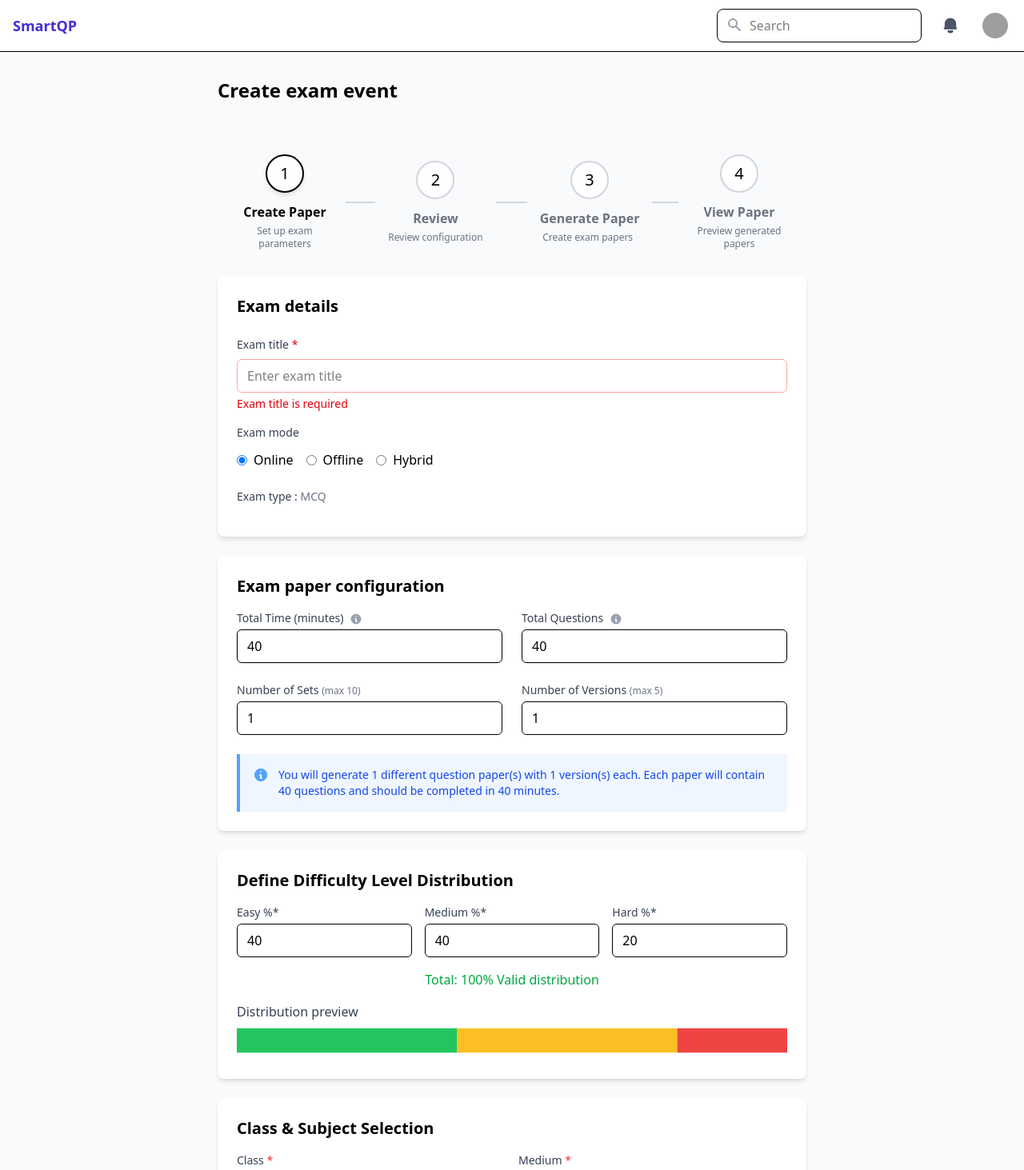
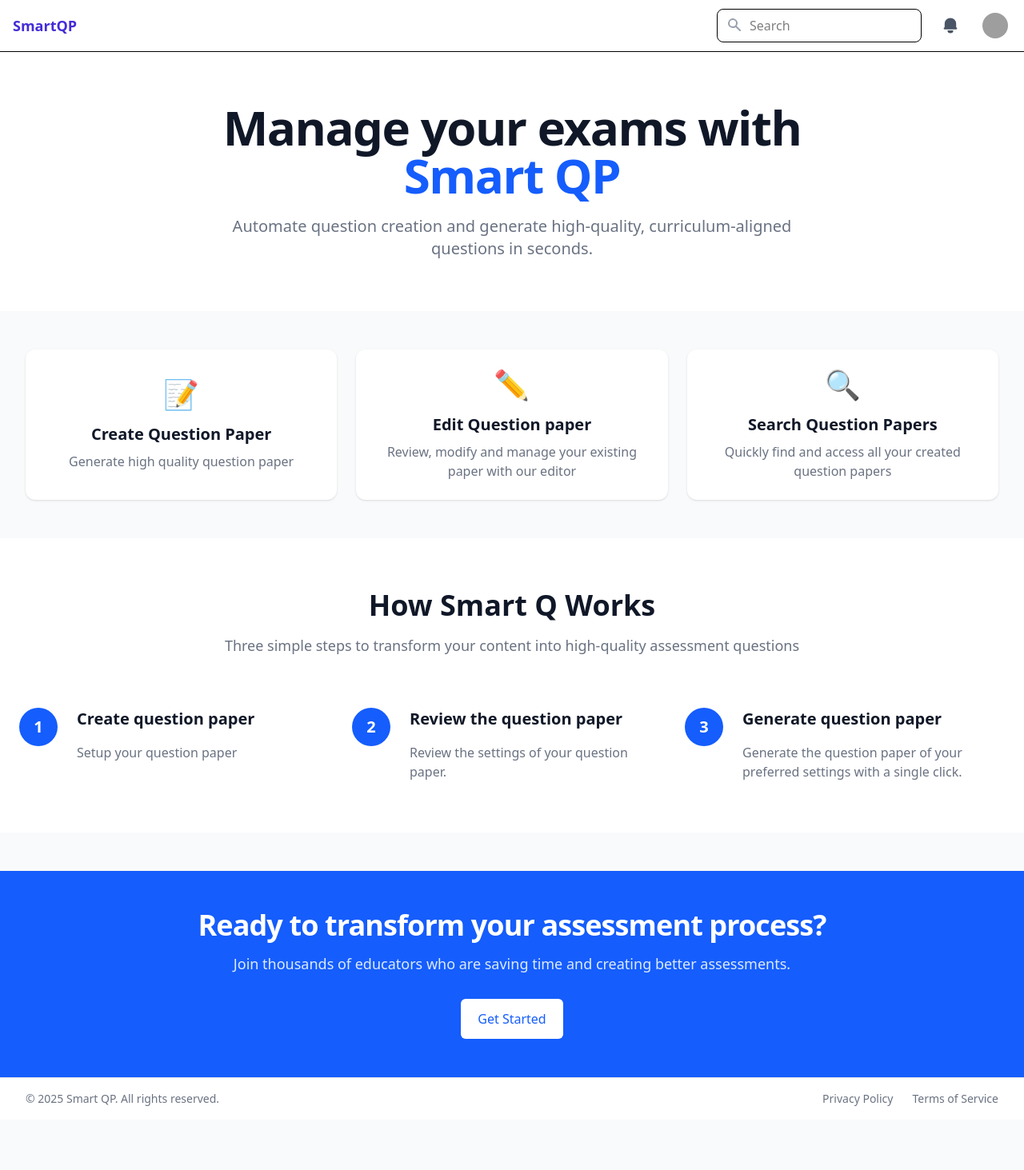
Before and after one commit to Crizter/smartqp, a SvelteKit app: page / in a window 1280 px wide. Shown: the top 1463 px of the page at 80% size. After the commit the page ends 1400 px from the top, so only its background shows below. Built offline with nearby package versions, Linux system fonts and the light colour scheme; grey boxes are pictures that could not be loaded.

Commit message:
Create landing page

```diff
--- a/src/routes/+page.svelte
+++ b/src/routes/+page.svelte
@@ -1,287 +1,154 @@
 <script>
-  import ExamDetailsForm from '$lib/components/ExamDetailsForm.svelte';
-  import ExamConfig from '$lib/components/ExamConfig.svelte';
-  import DifficultyDistribution from '$lib/components/DifficultyDistribution.svelte';
-  import ClassSubjectSelector from '$lib/components/ClassSubjectSelector.svelte';
-  import ChapterSelector from '$lib/components/ChapterSelector.svelte';
-  import QuestionsList from '$lib/components/QuestionsList.svelte';
-  import ActionButtons from '$lib/components/ActionButtons.svelte';
-  import Card from '$lib/components/Card.svelte';
-  import ConfigurationSummary from '$lib/components/ConfigurationSummary.svelte';
-  import QuestionDifficultyDistribution from '$lib/components/QuestionDifficultyDistribution.svelte';
-  import QuestionGroupsPreview from '$lib/components/QuestionGroupsPreview.svelte';
-  import ActionBar from '$lib/components/ActionBar.svelte';
-  import ReviewPage from '$lib/components/ReviewPage.svelte';
-  import Stepper from '$lib/components/Stepper.svelte';
-  import GeneratePapers from '$lib/components/GeneratePapers.svelte';
+
+    import { goto } from "$app/navigation";
+
+    const features =  [
+        {
+            title : 'Create Question Paper' ,
+            description:'Generate high quality question paper',
+            icon: '📝',
+            route: '/create-paper' ,
+        },
+        {
+            title : 'Edit Question paper',
+            description:  'Review, modify and manage your existing paper with our editor',
+            icon: '✏️',
+            route:'/edit'  ,
+        },
+        {
+            title : 'Search Question Papers' ,
+            description: 'Quickly find and access all your created question papers ' ,
+            icon: '🔍',
+            route: '/search',
+        }
+    ] ;
+
+    function navigateTo(route) {
+        goto(route) ;
+    }
+</script>
 
 
-  // Exam details state
-  let examTitle = '';
-  let examMode = 'Online';
-  let examClass = '';
-  let examMedium = '';
-  let examSubject = '';
+<main class="min-h-screen bg-gray-50">
+  <!-- Hero Section -->
+  <div class="bg-white">
+    <div class="max-w-7xl mx-auto px-4 sm:px-6 lg:px-8 py-16">
+      <div class="text-center">
+        <h1 class="text-4xl tracking-tight font-extrabold text-gray-900 sm:text-5xl md:text-6xl">
+          <span class="block">Manage your exams with</span>
+          <span class="block text-blue-600">Smart QP</span>
+        </h1>
+        <p class="mt-3 max-w-md mx-auto text-base text-gray-500 sm:text-lg md:mt-5 md:text-xl md:max-w-3xl">
+          Automate question creation and generate high-quality, curriculum-aligned questions in seconds.
+        </p>
+      </div>
+    </div>
+  </div>
+
+  <!-- Features Grid -->
+  <div class="max-w-7xl mx-auto px-4 sm:px-6 lg:px-8 py-12">
+    <div class="grid grid-cols-1 gap-6 sm:grid-cols-2 lg:grid-cols-3">
+      {#each features as feature}
+        <button
+          on:click={() => navigateTo(feature.route)}
+          class="relative group bg-white p-6 focus:outline-none rounded-xl shadow-sm hover:shadow-md transition-all duration-200"
+        >
+          <div>
+            <span class="text-4xl">{feature.icon}</span>
+            <h3 class="mt-4 text-xl font-semibold text-gray-900 group-hover:text-blue-600 transition-colors">
+              {feature.title}
+            </h3>
+            <p class="mt-2 text-gray-500">
+              {feature.description}
+            </p>
+          </div>
+          <span
+            class="absolute bottom-4 right-4 text-blue-600 opacity-0 group-hover:opacity-100 transition-opacity"
+            aria-hidden="true"
+          >
+            →
+          </span>
+        </button>
+      {/each}
+    </div>
+  </div>
+
+  <!-- How it Works Section -->
+  <div class="bg-white py-16">
+    <div class="max-w-7xl mx-auto px-4 sm:px-6 lg:px-8">
+      <div class="text-center">
+        <h2 class="text-3xl font-extrabold text-gray-900 sm:text-4xl">
+          How Smart Q Works
+        </h2>
+        <p class="mt-4 text-lg text-gray-500">
+          Three simple steps to transform your content into high-quality assessment questions
+        </p>
+      </div>
+
+      <div class="mt-16">
+        <div class="grid grid-cols-1 gap-8 md:grid-cols-3">
+          <!-- Step 1 -->
+          <div class="relative">
+            <div class="absolute flex items-center justify-center w-12 h-12 rounded-full bg-blue-600 text-white text-xl font-bold -left-2">
+              1
+            </div>
+            <div class="pl-16">
+              <h3 class="text-xl font-bold text-gray-900 mb-4">Create question paper</h3>
+              <p class="text-gray-500">
+                Setup your question paper
+              </p>
+            </div>
+          </div>
+
+          <!-- Step 2 -->
+          <div class="relative">
+            <div class="absolute flex items-center justify-center w-12 h-12 rounded-full bg-blue-600 text-white text-xl font-bold -left-2">
+              2
+            </div>
+            <div class="pl-16">
+              <h3 class="text-xl font-bold text-gray-900 mb-4">Review the question paper</h3>
+              <p class="text-gray-500">
+                Review the settings of your question paper.
+              </p>
+            </div>
+          </div>
+
+          <!-- Step 3 -->
+          <div class="relative">
+            <div class="absolute flex items-center justify-center w-12 h-12 rounded-full bg-blue-600 text-white text-xl font-bold -left-2">
+              3
+            </div>
+            <div class="pl-16">
+              <h3 class="text-xl font-bold text-gray-900 mb-4">Generate question paper</h3>
+              <p class="text-gray-500">
+                Generate the question paper of your preferred settings with a single click.
+              </p>
+            </div>
+          </div>
+        </div>
 
 
+      </div>
+    </div>
+  </div>
 
-  // Initialize validation states
-  let examDetailsValid = true;
-  let classSubjectValid = true;
-  let examConfigValid = true;
-  let difficultyValid = true;
-
-  // Initialize validation errors object
-  let validationErrors = {
-    questions: null,
-    versions: null,
-    sets: null
-  };
-
-  // Exam configuration state
-  let totalTime = 40;
-  let totalQuestions = 40;
-  let numberOfSets = 1;
-  let numberOfVersions = 1;
-
-  // Groups and questions state
-  let groups = [];
-  let allQuestions = [];
-  let currentView = 'config';
-  let easy = 40;
-  let medium = 40;
-  let hard = 20;
-
-
-
-  // prop for the difficulty distribution
-  let isReviewPageEnabled = false;
-  $: isReviewPageEnabled = currentView !== 'config';
-
-
-  function handleGroupCreate(event) {
-    const { type, items, totalQuestions } = event.detail;
-
-    const newGroup = {
-      id: groups.length + 1,
-      description: `Group ${groups.length + 1}`,
-      type: type,
-      items: items.map(item => ({...item})),
-      availableQuestions: totalQuestions,
-      questionsToInsert: 10
-    };
-
-    // Populate questions for the selected items
-    allQuestions = items.flatMap((item, index) =>
-      Array.from({ length: 10 }, (_, i) => ({
-        id: allQuestions.length + 1,
-        text: `Sample question ${allQuestions.length + 1} from ${item.name}`,
-        type: "MCQ",
-        marks: 2,
-        difficulty: "Medium",
-        chapter: item.name,
-        isBlacklisted: false
-      }))
-    );
-
-    groups = [...groups, newGroup];
-  }
-
-  function handleReset() {
-    groups = [];
-    allQuestions = [];
-  }
-
-  function handleDelete() {
-    groups = [];
-    allQuestions = [];
-  }
-
-  function handleExamConfigValidation(event) {
-    examConfigValid = event.detail.isValid;
-    // Ensure we always have a valid errors object
-    validationErrors = event.detail.errors || {
-      questions: null,
-      versions: null,
-      sets: null
-    };
-  }
-
-  function handleCreatePaper(event) {
-    event.preventDefault();
-    if (!examDetailsValid || !classSubjectValid || !examConfigValid) {
-      const errors = [];
-      if (validationErrors.questions) errors.push(validationErrors.questions);
-      if (validationErrors.versions) errors.push(validationErrors.versions);
-      if (validationErrors.sets) errors.push(validationErrors.sets);
-
-      alert(errors.length > 0
-        ? `Please fix the following errors:\n${errors.join('\n')}`
-        : 'Please fix all validation errors before proceeding'
-      );
-      return;
-    }
-    if(difficultyValid) {
-      currentView = 'review' ;
-    }
-    currentView = 'review';
-  }
-
-  function handleExamConfigUpdate(event) {
-    totalTime = event.detail.totalTime;
-    totalQuestions = event.detail.totalQuestions;
-    numberOfSets = event.detail.numberOfSets;
-    numberOfVersions = event.detail.numberOfVersions;
-  }
-  function handleGeneratePapers() {
-    currentView = 'generate' ;
-  }
-
-  // Add handleSubmit function
-  function handleSubmit(event) {
-    event.preventDefault();
-    // Add any form submission logic here
-    // This function can validate all fields before moving to review
-    if (examDetailsValid && classSubjectValid && examConfigValid && difficultyValid) {
-      currentView = 'review';
-    } else {
-      const errors = [];
-      if (!examDetailsValid) errors.push('Exam details are incomplete');
-      if (!classSubjectValid) errors.push('Class and subject selection is required');
-      if (!examConfigValid) errors.push('Exam configuration is invalid');
-      if (!difficultyValid) errors.push('Difficulty distribution must total 100%');
-
-      alert(errors.join('\n'));
-    }
-  }
-
-</script>
-
-<div class="max-w-3xl mx-auto px-4 py-8">
-  <h1 class="text-2xl font-bold font-inter mb-8">Create exam event</h1>
-
-  <Stepper {currentView} />
-
-  {#if currentView === 'config'}
-    <form on:submit|preventDefault={handleSubmit}>
-      <ExamDetailsForm
-        bind:examTitle
-        bind:examMode
-        bind:isValid={examDetailsValid}
-      />
-
-      <Card title="Exam paper configuration">
-        <ExamConfig
-          bind:totalTime
-          bind:totalQuestions
-          bind:numberOfSets
-          bind:numberOfVersions
-          {groups}
-          on:validate={handleExamConfigValidation}
-        />
-      </Card>
-
-      <Card title="Define Difficulty Level Distribution">
-        <DifficultyDistribution
-          bind:easy
-          bind:medium
-          bind:hard
-          bind:isValid={difficultyValid}
-          isReviewPageEnabled={false}
-        />
-      </Card>
-
-
-      <!-- <Card title="Define Difficulty Level Distribution">
-        <DifficultyDistribution
-          bind :
-        />
-      </Card> -->
-
-
-
-
-      <ClassSubjectSelector
-        bind:examClass
-        bind:examMedium
-        bind:examSubject
-        bind:isValid={classSubjectValid}
-      />
-
-      <ChapterSelector on:createGroup={handleGroupCreate} />
-    </form>
-
-    {#if groups.length > 0}
-      <QuestionsList
-        {groups}
-        questions={allQuestions}
-        on:updateGroups={(e) => groups = e.detail}
-        on:updateQuestions={(e) => allQuestions = e.detail}
-      />
-    {/if}
-<!--
-    <div class="mt-8 mb-8">
-      <ActionButtons
-        onReset={handleReset}
-        onDelete={handleDelete}
-        onCreatePaper={handleCreatePaper}
-      />
-    </div> -->
-    <!-- Action Buttons -->
-  <div class="flex items-center justify-end pt-6 border-t">
-
-    <div class="flex  space-x-4">
+  <!-- Call to Action -->
+  <div class="bg-blue-600 mt-12">
+    <div class="max-w-7xl mx-auto text-center py-12 px-4 sm:px-6 lg:px-8">
+      <h2 class="text-3xl font-extrabold tracking-tight text-white sm:text-4xl">
+        <span class="block">Ready to transform your assessment process?</span>
+      </h2>
+      <p class="mt-4 text-lg leading-6 text-blue-100">
+        Join thousands of educators who are saving time and creating better assessments.
+      </p>
       <button
-        class="px-4 py-2 text-sm font-medium text-white bg-red-600 border border-gray-300 rounded-md hover:bg-gray-50"
-        on:click={handleDelete}
+        on:click={() => navigateTo('/create-paper')}
+        class="mt-8 w-full sm:w-auto inline-flex items-center justify-center px-5 py-3 border border-transparent text-base font-medium rounded-md text-blue-600 bg-white hover:bg-blue-50 transition-colors"
       >
-        Delete
-      </button>
-
-      <button
-        class="px-4 py-2 text-sm font-medium text-black border border-gray-300  bg-white rounded-md hover:bg-blue-700"
-        on:click={handleDelete}
-      >
-        Reset
-      </button>
-      <button
-        class="px-4 py-2 text-sm font-medium text-white bg-blue-600 rounded-md hover:bg-blue-700"
-        on:click={handleCreatePaper}
-      >
-        Create question paper
+        Get Started
       </button>
     </div>
   </div>
 
-  {:else if currentView === 'review'}
-    <ReviewPage
-      {examTitle}
-      {examMode}
-      {examClass}
-      {examMedium}
-      {examSubject}
-      {totalTime}
-      {totalQuestions}
-      {numberOfSets}
-      {numberOfVersions}
-      {groups}
-      {easy}
-      {medium}
-      {hard}
-      isReviewPageEnabled={true}
-      questions={allQuestions}
-      on:back={() => currentView = 'config'}
-      on:generate={handleGeneratePapers}
-    />
-  {:else if currentView === 'generate'}
-    <GeneratePapers
-      {examTitle}
-      {examClass}
-      {examMedium}
-      {examSubject}
-      {numberOfSets}
-      {numberOfVersions}
-      questions={allQuestions}
-    />
-  {/if}
-</div>
+
+</main>
--- a/src/routes/create-paper/+page.svelte
+++ b/src/routes/create-paper/+page.svelte
@@ -1,45 +1,287 @@
-<!-- parent component  -->
+<script>
+  import ExamDetailsForm from '$lib/components/ExamDetailsForm.svelte';
+  import ExamConfig from '$lib/components/ExamConfig.svelte';
+  import DifficultyDistribution from '$lib/components/DifficultyDistribution.svelte';
+  import ClassSubjectSelector from '$lib/components/ClassSubjectSelector.svelte';
+  import ChapterSelector from '$lib/components/ChapterSelector.svelte';
+  import QuestionsList from '$lib/components/QuestionsList.svelte';
+  import ActionButtons from '$lib/components/ActionButtons.svelte';
+  import Card from '$lib/components/Card.svelte';
+  import ConfigurationSummary from '$lib/components/ConfigurationSummary.svelte';
+  import QuestionDifficultyDistribution from '$lib/components/QuestionDifficultyDistribution.svelte';
+  import QuestionGroupsPreview from '$lib/components/QuestionGroupsPreview.svelte';
+  import ActionBar from '$lib/components/ActionBar.svelte';
+  import ReviewPage from '$lib/components/ReviewPage.svelte';
+  import Stepper from '$lib/components/Stepper.svelte';
+  import GeneratePapers from '$lib/components/GeneratePapers.svelte';
 
-<script>
-  import ChapterSelector from '$lib/components/ChapterSelector.svelte';
-  import GroupTable from '$lib/components/GroupTable.svelte';
 
+  // Exam details state
+  let examTitle = '';
+  let examMode = 'Online';
+  let examClass = '';
+  let examMedium = '';
+  let examSubject = '';
+
+
+
+  // Initialize validation states
+  let examDetailsValid = true;
+  let classSubjectValid = true;
+  let examConfigValid = true;
+  let difficultyValid = true;
+
+  // Initialize validation errors object
+  let validationErrors = {
+    questions: null,
+    versions: null,
+    sets: null
+  };
+
+  // Exam configuration state
+  let totalTime = 40;
+  let totalQuestions = 40;
+  let numberOfSets = 1;
+  let numberOfVersions = 1;
+
+  // Groups and questions state
   let groups = [];
-  let groupCounter = 1;
+  let allQuestions = [];
+  let currentView = 'config';
+  let easy = 40;
+  let medium = 40;
+  let hard = 20;
 
-  function handleGroupCreated(chapters) {
-    const totalQuestions = chapters.reduce((sum, c) => sum + c.questionCount, 0);
+
+
+  // prop for the difficulty distribution
+  let isReviewPageEnabled = false;
+  $: isReviewPageEnabled = currentView !== 'config';
+
+
+  function handleGroupCreate(event) {
+    const { type, items, totalQuestions } = event.detail;
 
     const newGroup = {
-      id: groupCounter,
-      description: `Group ${groupCounter}`,
-      chapters: chapters.map(c => c.name),
+      id: groups.length + 1,
+      description: `Group ${groups.length + 1}`,
+      type: type,
+      items: items.map(item => ({...item})),
       availableQuestions: totalQuestions,
-      questionsToInsert: Math.min(10, totalQuestions)
+      questionsToInsert: 10
     };
 
+    // Populate questions for the selected items
+    allQuestions = items.flatMap((item, index) =>
+      Array.from({ length: 10 }, (_, i) => ({
+        id: allQuestions.length + 1,
+        text: `Sample question ${allQuestions.length + 1} from ${item.name}`,
+        type: "MCQ",
+        marks: 2,
+        difficulty: "Medium",
+        chapter: item.name,
+        isBlacklisted: false
+      }))
+    );
+
     groups = [...groups, newGroup];
-    groupCounter++;
   }
 
-  function handleGroupUpdate(index, field, value) {
-    groups[index][field] = value;
-    groups = [...groups]; // Trigger reactivity
+  function handleReset() {
+    groups = [];
+    allQuestions = [];
   }
 
-  function handleGroupDelete(index) {
-    groups = groups.filter((_, i) => i !== index);
+  function handleDelete() {
+    groups = [];
+    allQuestions = [];
   }
+
+  function handleExamConfigValidation(event) {
+    examConfigValid = event.detail.isValid;
+    // Ensure we always have a valid errors object
+    validationErrors = event.detail.errors || {
+      questions: null,
+      versions: null,
+      sets: null
+    };
+  }
+
+  function handleCreatePaper(event) {
+    event.preventDefault();
+    if (!examDetailsValid || !classSubjectValid || !examConfigValid) {
+      const errors = [];
+      if (validationErrors.questions) errors.push(validationErrors.questions);
+      if (validationErrors.versions) errors.push(validationErrors.versions);
+      if (validationErrors.sets) errors.push(validationErrors.sets);
+
+      alert(errors.length > 0
+        ? `Please fix the following errors:\n${errors.join('\n')}`
+        : 'Please fix all validation errors before proceeding'
+      );
+      return;
+    }
+    if(difficultyValid) {
+      currentView = 'review' ;
+    }
+    currentView = 'review';
+  }
+
+  function handleExamConfigUpdate(event) {
+    totalTime = event.detail.totalTime;
+    totalQuestions = event.detail.totalQuestions;
+    numberOfSets = event.detail.numberOfSets;
+    numberOfVersions = event.detail.numberOfVersions;
+  }
+  function handleGeneratePapers() {
+    currentView = 'generate' ;
+  }
+
+  // Add handleSubmit function
+  function handleSubmit(event) {
+    event.preventDefault();
+    // Add any form submission logic here
+    // This function can validate all fields before moving to review
+    if (examDetailsValid && classSubjectValid && examConfigValid && difficultyValid) {
+      currentView = 'review';
+    } else {
+      const errors = [];
+      if (!examDetailsValid) errors.push('Exam details are incomplete');
+      if (!classSubjectValid) errors.push('Class and subject selection is required');
+      if (!examConfigValid) errors.push('Exam configuration is invalid');
+      if (!difficultyValid) errors.push('Difficulty distribution must total 100%');
+
+      alert(errors.join('\n'));
+    }
+  }
+
 </script>
 
-<div class="space-y-8">
-  <ChapterSelector onGroupCreate={handleGroupCreated} />
+<div class="max-w-3xl mx-auto px-4 py-8">
+  <h1 class="text-2xl font-bold font-inter mb-8">Create exam event</h1>
 
-  {#if groups.length > 0}
-    <GroupTable
+  <Stepper {currentView} />
+
+  {#if currentView === 'config'}
+    <form on:submit|preventDefault={handleSubmit}>
+      <ExamDetailsForm
+        bind:examTitle
+        bind:examMode
+        bind:isValid={examDetailsValid}
+      />
+
+      <Card title="Exam paper configuration">
+        <ExamConfig
+          bind:totalTime
+          bind:totalQuestions
+          bind:numberOfSets
+          bind:numberOfVersions
+          {groups}
+          on:validate={handleExamConfigValidation}
+        />
+      </Card>
+
+      <Card title="Define Difficulty Level Distribution">
+        <DifficultyDistribution
+          bind:easy
+          bind:medium
+          bind:hard
+          bind:isValid={difficultyValid}
+          isReviewPageEnabled={false}
+        />
+      </Card>
+
+
+      <!-- <Card title="Define Difficulty Level Distribution">
+        <DifficultyDistribution
+          bind :
+        />
+      </Card> -->
+
+
+
+
+      <ClassSubjectSelector
+        bind:examClass
+        bind:examMedium
+        bind:examSubject
+        bind:isValid={classSubjectValid}
+      />
+
+      <ChapterSelector on:createGroup={handleGroupCreate} />
+    </form>
+
+    {#if groups.length > 0}
+      <QuestionsList
+        {groups}
+        questions={allQuestions}
+        on:updateGroups={(e) => groups = e.detail}
+        on:updateQuestions={(e) => allQuestions = e.detail}
+      />
+    {/if}
+<!--
+    <div class="mt-8 mb-8">
+      <ActionButtons
+        onReset={handleReset}
+        onDelete={handleDelete}
+        onCreatePaper={handleCreatePaper}
+      />
+    </div> -->
+    <!-- Action Buttons -->
+  <div class="flex items-center justify-end pt-6 border-t">
+
+    <div class="flex  space-x-4">
+      <button
+        class="px-4 py-2 text-sm font-medium text-white bg-red-600 border border-gray-300 rounded-md hover:bg-gray-50"
+        on:click={handleDelete}
+      >
+        Delete
+      </button>
+
+      <button
+        class="px-4 py-2 text-sm font-medium text-black border border-gray-300  bg-white rounded-md hover:bg-blue-700"
+        on:click={handleDelete}
+      >
+        Reset
+      </button>
+      <button
+        class="px-4 py-2 text-sm font-medium text-white bg-blue-600 rounded-md hover:bg-blue-700"
+        on:click={handleCreatePaper}
+      >
+        Create question paper
+      </button>
+    </div>
+  </div>
+
+  {:else if currentView === 'review'}
+    <ReviewPage
+      {examTitle}
+      {examMode}
+      {examClass}
+      {examMedium}
+      {examSubject}
+      {totalTime}
+      {totalQuestions}
+      {numberOfSets}
+      {numberOfVersions}
       {groups}
-      onUpdate={handleGroupUpdate}
-      onDelete={handleGroupDelete}
+      {easy}
+      {medium}
+      {hard}
+      isReviewPageEnabled={true}
+      questions={allQuestions}
+      on:back={() => currentView = 'config'}
+      on:generate={handleGeneratePapers}
+    />
+  {:else if currentView === 'generate'}
+    <GeneratePapers
+      {examTitle}
+      {examClass}
+      {examMedium}
+      {examSubject}
+      {numberOfSets}
+      {numberOfVersions}
+      questions={allQuestions}
     />
   {/if}
 </div>
```
